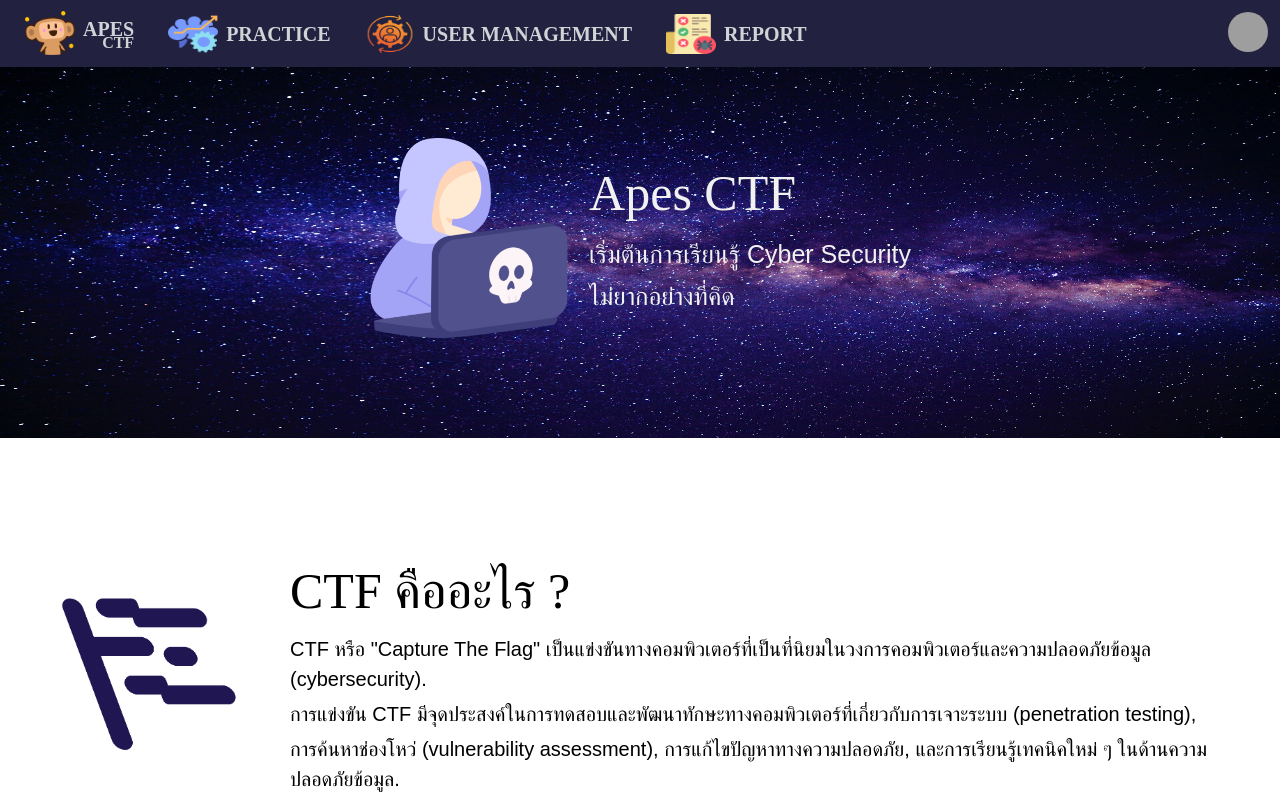
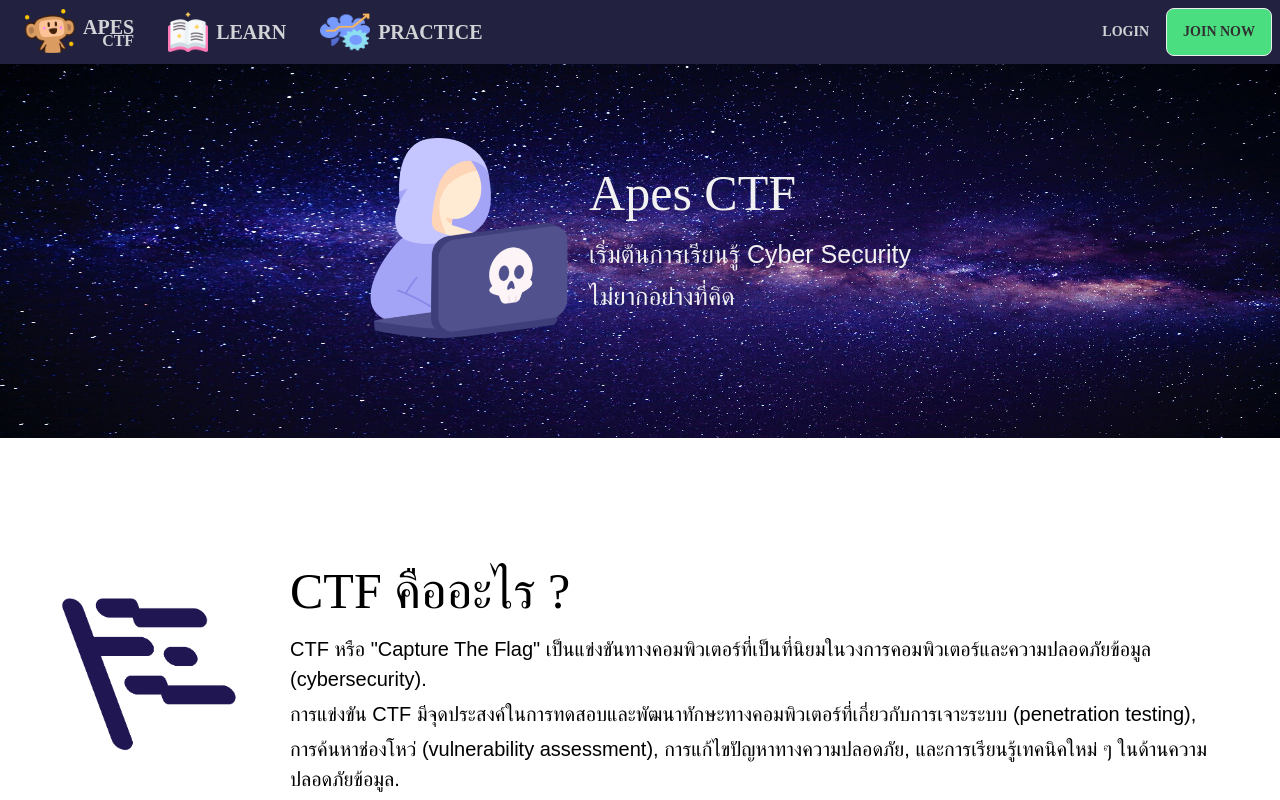
Before and after one commit to mean1611/Apes_CTF, a Next.js app in the folder client/: page / in a window 1280 px wide. Shown: the top 800 px of the page. Built offline with nearby package versions, Linux system fonts and the light colour scheme; no server answers; grey boxes are pictures that could not be loaded; a web font is replaced by a local one.

Commit message:
Update index.js

```diff
--- a/client/pages/index.js
+++ b/client/pages/index.js
@@ -6,7 +6,7 @@ import Bodyknowctf from "../components/home/bodyknowctf.js";
 import Bodyjob from "../components/home/bodyjob.js";
 import Footer from "../components/home/footer.js";
 import Getstart from "../components/home/getstart.js";
-import Navbaradmin from "../components/admin/navbarAdmin.js";
+
 
 function index() {
   const [message, setMessage] = useState("Loading")
@@ -25,7 +25,7 @@ function index() {
 
   return (
     <div>
-      <Navbaradmin  />
+      <Navbar  />
       <Banner />
       <Bodywhatisctf/>
       <Bodyknowctf/>
```
